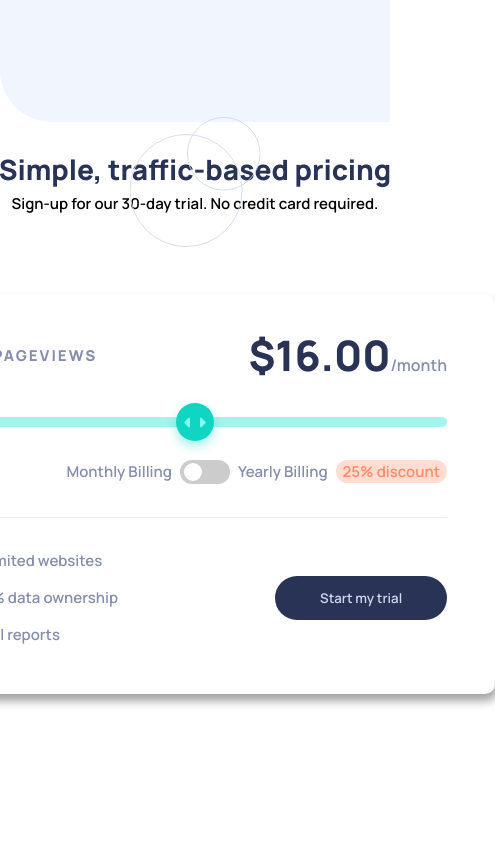
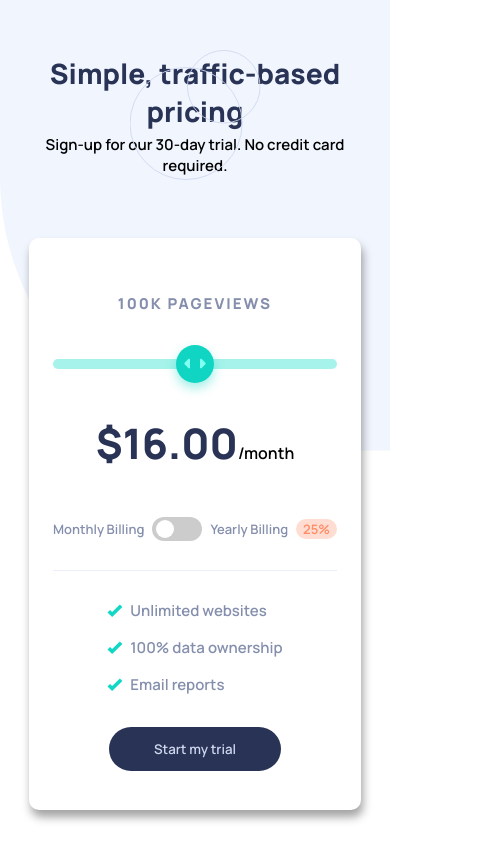
Before and after one commit to Caminaur/Frontend-Mentor---Interactive-pricing-component, a plain HTML site: page index.html in a window 390 px wide. Shown: the whole page, 495 px wide, since content can reach past the window. Drawn offline with Linux system fonts and the light colour scheme.

Commit message:
Functionality and mobile responsiveness

```diff
--- a/index.html
+++ b/index.html
@@ -28,10 +28,11 @@
       </div>
 
       <div class="card">
-        <div class="row space-between">
+        <div class="row space-between desktop">
           <span class="views">100k Pageviews</span>
           <span class="month"><strong class="price">$16.00</strong>/month</span>
         </div>
+        <span class="views mobile">100k Pageviews</span>
         <div class="slider__div">
           <input
             class="input-range"
@@ -45,6 +46,9 @@
             <img src="images/icon-slider.svg" alt="" class="slider-icon" />
           </div>
         </div>
+        <span class="month mobile"
+          ><strong class="price">$16.00</strong>/month</span
+        >
         <div class="row float-right">
           <span class="billing">Monthly Billing</span>
           <label class="switch">
@@ -52,7 +56,9 @@
             <span class="slider round"></span>
           </label>
           <span class="billing">Yearly Billing</span>
-          <span class="discount">25% discount</span>
+          <span class="discount"
+            >25% <span class="discount-text">discount</span></span
+          >
         </div>
         <div class="line"></div>
         <div class="row space-between bottom-row">
--- a/script.js
+++ b/script.js
@@ -2,9 +2,20 @@ const toggle = document.getElementById("payment");
 const body = document.querySelector("body");
 const slider = document.querySelector(".slider__");
 const switchBTN = document.querySelector(".switch .slider");
+const isOnDiscount = document.getElementById("payment");
+const discount = 0.25;
 
 const inputRange = document.querySelector(".input-range");
 const sliderBtn = document.querySelector(".img-slider-div");
+let currentStep;
+
+const steps = [
+  { pageviews: 10000, pageviewsLabel: "10K", price: 8 },
+  { pageviews: 50000, pageviewsLabel: "50K", price: 12 },
+  { pageviews: 100000, pageviewsLabel: "100K", price: 16 },
+  { pageviews: 500000, pageviewsLabel: "500k", price: 24 },
+  { pageviews: 1000000, pageviewsLabel: "1M", price: 36 },
+];
 
 toggle.addEventListener("click", () => {
   body.dataset.active = toggle.checked ? "true" : "false";
@@ -20,9 +31,54 @@ switchBTN.addEventListener("mouseup", () => {
 function updateThumb() {
   const percent =
     (inputRange.value - inputRange.min) / (inputRange.max - inputRange.min);
+
   const thumbPosition = percent * inputRange.offsetWidth;
+  const step = Math.round(percent * (steps.length - 1));
+  if (currentStep !== step) {
+    currentStep = step;
+  }
+  updatePrice(step);
   sliderBtn.style.left = `${thumbPosition}px`;
 }
 
+function fixedStep() {
+  console.log("fixedStep");
+
+  const percent =
+    (inputRange.value - inputRange.min) / (inputRange.max - inputRange.min);
+
+  const step = Math.round(percent * (steps.length - 1));
+  const fixedPercentage = step / (steps.length - 1);
+
+  const thumbPosition = fixedPercentage * inputRange.offsetWidth;
+  sliderBtn.style.left = `${thumbPosition}px`;
+
+  updatePrice(step);
+}
+
+function updatePrice(step) {
+  const { pageviewsLabel, price } = steps[step];
+
+  // aplicar descuento si corresponde
+  if (isOnDiscount.checked) {
+    priceLabel = price * (1 - discount);
+  } else {
+    priceLabel = price;
+  }
+
+  document.querySelector(".views").textContent = `${pageviewsLabel} Pageviews`;
+  document.querySelector(".price").textContent = `$${priceLabel.toFixed(2)}`;
+  document.querySelector(
+    ".views.mobile"
+  ).textContent = `${pageviewsLabel} Pageviews`;
+  document.querySelector(
+    ".month.mobile .price"
+  ).textContent = `$${priceLabel.toFixed(2)}`;
+}
+
 inputRange.addEventListener("input", updateThumb);
+inputRange.addEventListener("mouseup", fixedStep);
+inputRange.addEventListener("change", fixedStep);
+isOnDiscount.addEventListener("change", fixedStep);
+
 window.addEventListener("load", updateThumb);
--- a/style.css
+++ b/style.css
@@ -47,13 +47,14 @@ body {
 .layout .top {
   background-image: url("images/bg-pattern.svg");
   background-repeat: no-repeat;
-  height: 100%;
   width: 100%;
-  background-size: contain;
+  translate: 0 -30%;
+  background-size: cover;
 }
 
 .container {
   height: 100%;
+  width: 100%;
   display: flex;
   flex-direction: column;
   align-items: center;
@@ -69,6 +70,7 @@ body {
   text-align: center;
   justify-content: center;
   gap: 0.3rem;
+  width: 100%;
 }
 
 .slider-img {
@@ -147,6 +149,7 @@ strong.price {
   position: relative;
   display: inline-block;
   width: 50px;
+  min-width: 50px;
   height: 24px;
 }
 
@@ -271,15 +274,17 @@ input.input-range[type="range"] {
 input[type="range"]::-webkit-slider-thumb {
   -webkit-appearance: none;
   appearance: none;
-  width: 0;
-  height: 0;
+  width: 38px;
+  height: 38px;
   visibility: hidden;
+  border-radius: 50%;
 }
 
 input[type="range"]::-moz-range-thumb {
-  width: 0;
-  height: 0;
+  width: 38px;
+  height: 38px;
   visibility: hidden;
+  border-radius: 50%;
 }
 
 .img-slider-div {
@@ -299,5 +304,54 @@ input[type="range"]::-moz-range-thumb {
   translate: -50%;
   pointer-events: none;
 }
+.mobile {
+  display: none;
+}
 
 /* slider  */
+
+@media (max-width: 600px) {
+  .card {
+    width: unset;
+  }
+}
+@media (max-width: 500px) {
+  .desktop {
+    display: none;
+  }
+  .mobile {
+    margin: 1rem 0;
+    display: block;
+  }
+  .container {
+    display: grid;
+    gap: 1rem;
+    place-items: center;
+    place-items: center;
+    grid-template-columns: 1fr;
+    grid-template-rows: 230px 1fr 10px;
+  }
+  .card {
+    height: 100%;
+    padding: 1.5rem;
+    margin: 0 1rem 1rem 1rem;
+  }
+  .top-section {
+    width: 320px;
+  }
+  .discount-text {
+    display: none;
+  }
+  .row.float-right {
+    font-size: 13px;
+  }
+  .bottom-row {
+    flex-direction: column;
+    gap: 2rem;
+  }
+}
+@media (max-width: 360px) {
+  .card {
+    width: 280px;
+  }
+}
```
